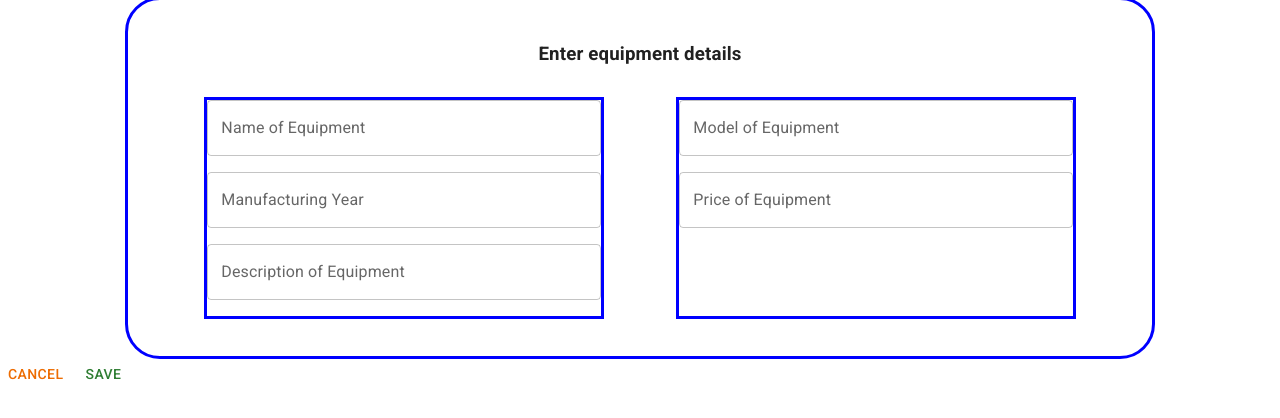
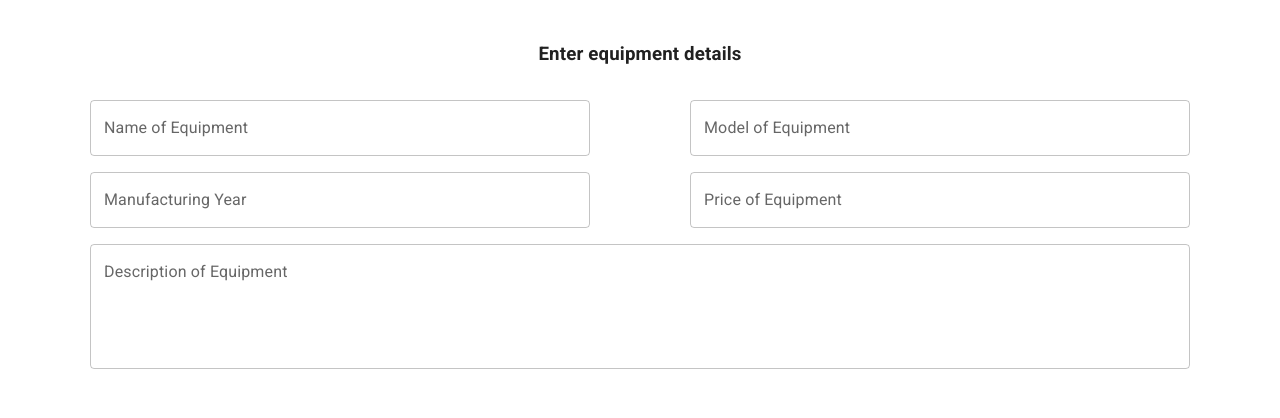
Before and after one commit to AckonSamuel/labs_frontend, a React (Create React App) app: page /equipment-form in a window 1280 px wide. Shown: the top 418 px of the page. Built offline with nearby package versions, Linux system fonts and the light colour scheme.

Commit message:
Code refactor

```diff
--- a/src/components/equipment-form/index.jsx
+++ b/src/components/equipment-form/index.jsx
@@ -12,19 +12,16 @@
             <Grid container sx={{
                 background: '#fff',
                 borderRadius: '32px',
-                outline: 'solid blue',
                 display: 'flex',
                 padding: 5,
-                margin: 'auto',
-                width: '80%',
                 justifyContent: 'space-around',
             }}>
              <Grid item xs={12} sm={12} md={12} lg={12} mb={4}>
              <Typography variant="title" component="h3" align="center">Enter equipment details</Typography>
             </Grid>
-            <Grid item xs={12} sm={12} md={12} lg={5} gap={2}
+            <Grid item xs={12} sm={12} md={12} lg={5}
             sx={{
-              outline: 'solid blue',
+
             }}>
             <Box mb={2}>
               <TextField
@@ -40,17 +37,10 @@
                 fullWidth
               />
             </Box>
-            <Box mb={2}>
-              <TextField
-                type="text"
-                label="Description of Equipment"
-                fullWidth
-              />
-            </Box>
             </Grid>
             <Grid item xs={12} sm={12} md={12} lg={5}
             sx={{
-              outline: 'solid blue',
+
             }}>
             <Box mb={2}>
               <TextField
@@ -67,13 +57,19 @@
               />
             </Box>
             </Grid>
+            <Grid item xs={12} md={12} lg={11} sm={12}>
+            <Box mb={2}>
+              <TextField
+                type="text"
+                label="Description of Equipment"
+                multiline
+                minRows={4}
+                fullWidth
+              />
+            </Box>
             </Grid>
-            <Button color="warning">
-              Cancel
-            </Button>
-            <Button color="success" type="submit">
-              Save
-            </Button>
+            </Grid>
+
         </Box>
   );
 }
```
